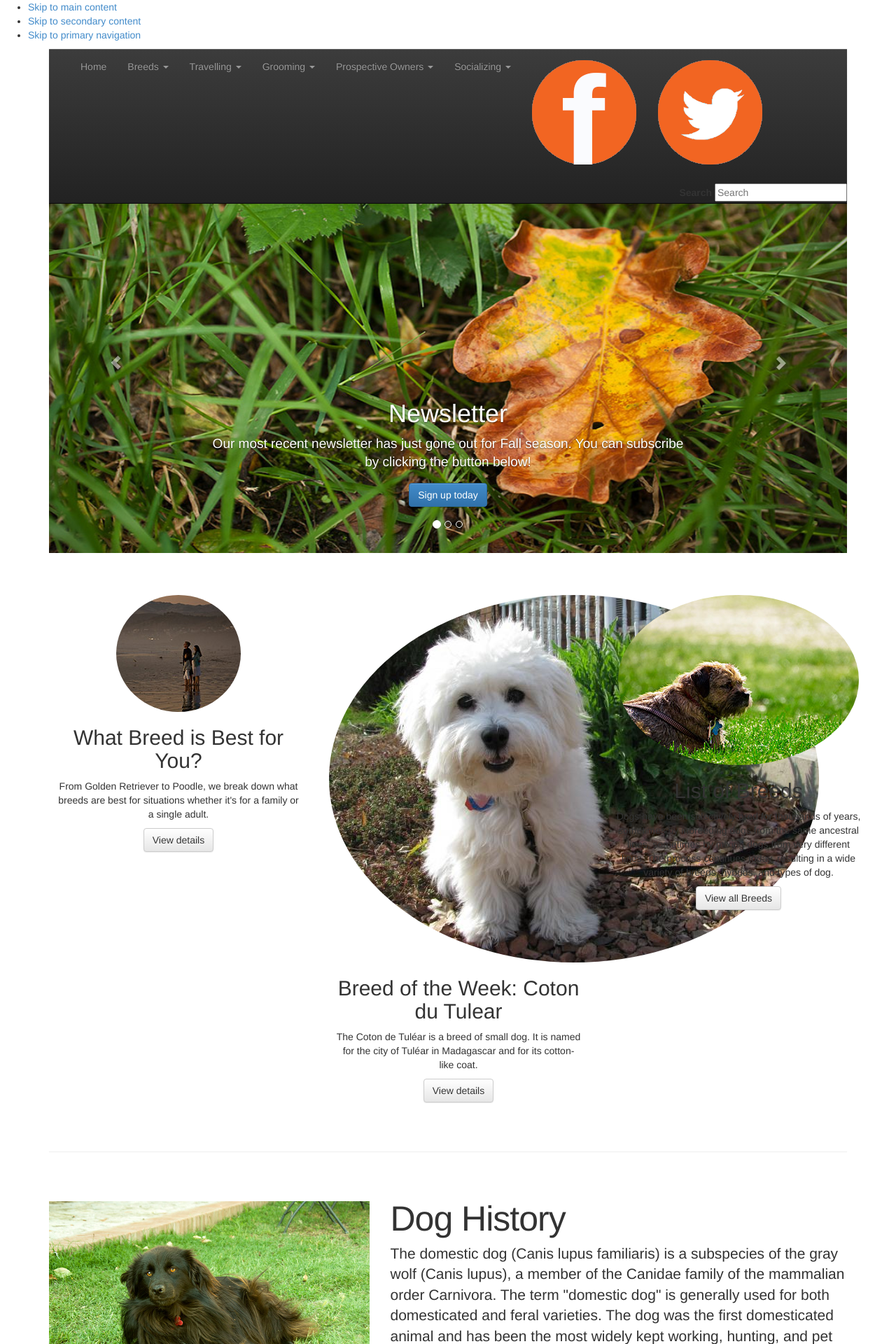
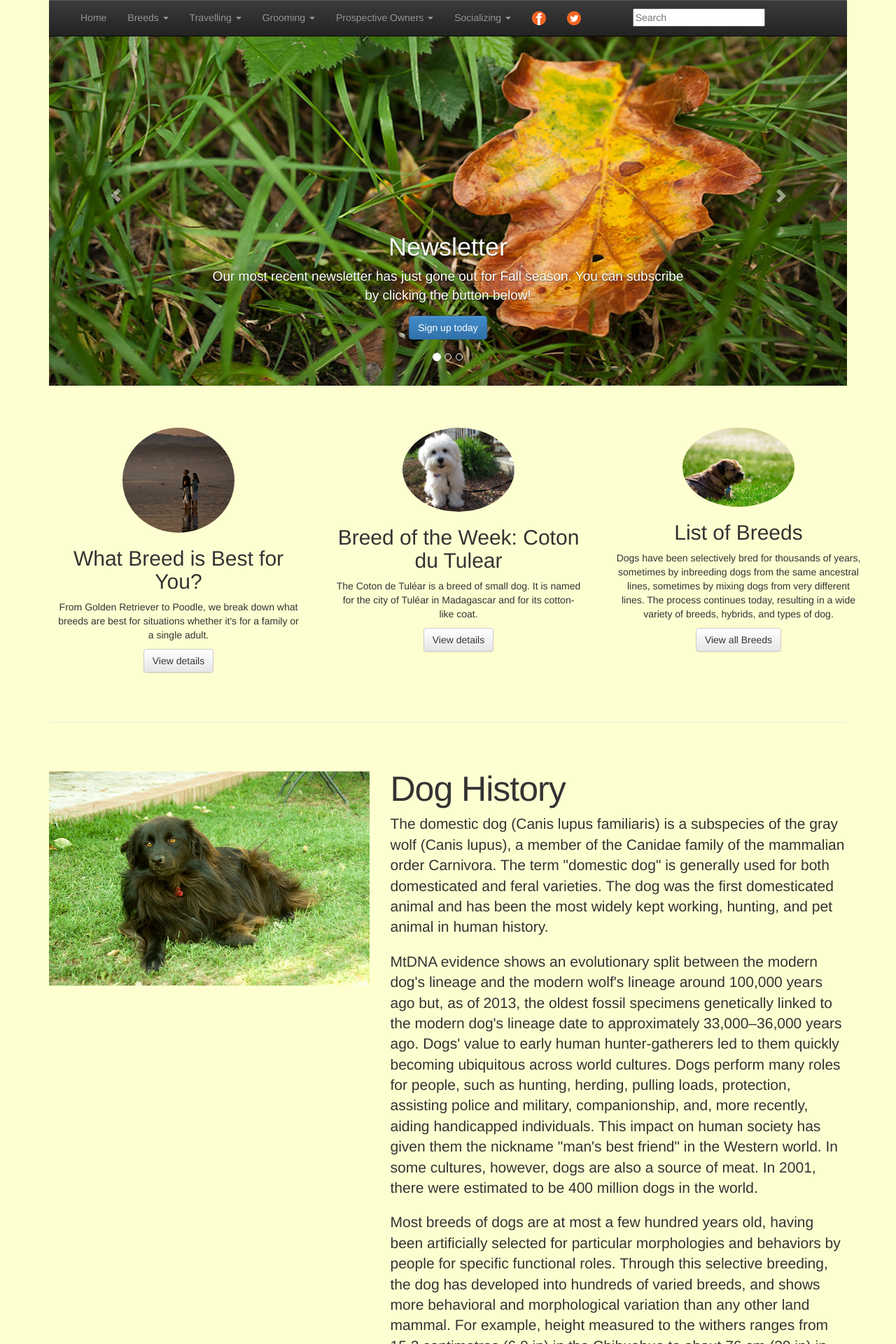
Before and after one commit to stephaniecsanky/large-data-website, a Jekyll site: the page built from index.html, in a window 1280 px wide. Shown: the top 1920 px of the page at 70% size. Built offline with Jekyll 4.4.1, drawn with Linux system fonts in a browser that asks for light colours.

Commit message:
Fixed issues with button reversal and also added colour backhround again

```diff
--- a/_layouts/default.html
+++ b/_layouts/default.html
@@ -32,6 +32,7 @@
 
     <link href="{{site.baseurl}}/dist/css/bootstrap.css" rel="stylesheet">
 	 <link href="{{site.baseurl}}/dist/css/bootstrap-theme.css" rel="stylesheet">
+	 <link href="{{site.baseurl}}/css/compared.css" rel="stylesheet">
     <link href="{{site.baseurl}}/css/jumbotron.css" rel="stylesheet">
 	{% if page.url == '{{site.baseurl}}/index.html' %}{% endif %}<link href="{{site.baseurl}}/css/carousel.css" rel="stylesheet">
 
--- /dev/null
+++ b/css/compared.css
@@ -0,0 +1,59 @@
+body {
+	background-color:#FEFFD1;
+}
+
+.nav-icon {
+	max-height: 20px;
+	max-width: 20px;
+}
+
+.skiplinks {
+	margin: 0;
+	padding: 0;
+	position: absolute;
+	list-style-type:none;
+	font-size: 1.25rem;
+	z-index:3000;
+	font-weight: bold;
+	width: 100%;
+	display: none;
+}
+
+/*
+.skiplinks a
+.skiplinks a:link;
+.skiplinks a:visited; {
+	padding: 0.5em 0.75em;
+	background-colour: #000;
+	color: #FFF;
+	text-decoration:none;
+	position: absolute;
+	top: -10em;
+}
+
+.skiplinks a:focus {
+	top: 0;
+}
+
+a
+a:link {
+	border-bottom: 1px solid rgba(0, 119, 221, 0.5);
+	color: #07d;
+	text-decoration:none;
+}
+
+a:visited {
+	outline: none;
+	border-color: rgba(81, 112, 138, 0.5);
+	color: #51708a;
+}
+
+a:hover
+a:active {
+	outline: none;
+}
+*/
+.img-circle {
+	max-width: 160px;
+	max-height: 160px;
+}
```
Also changed, not shown: dist/css/bootstrap.css.
